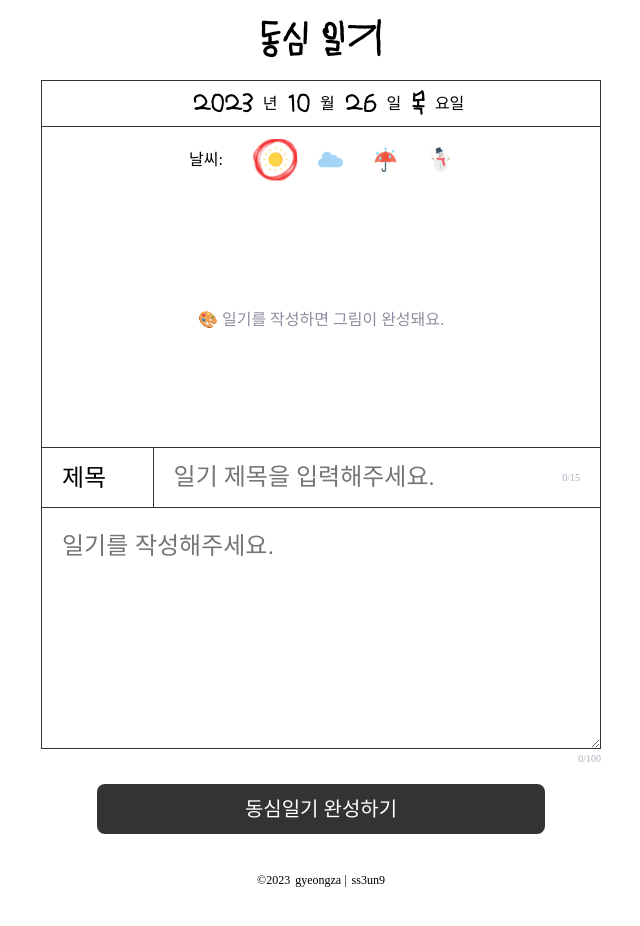
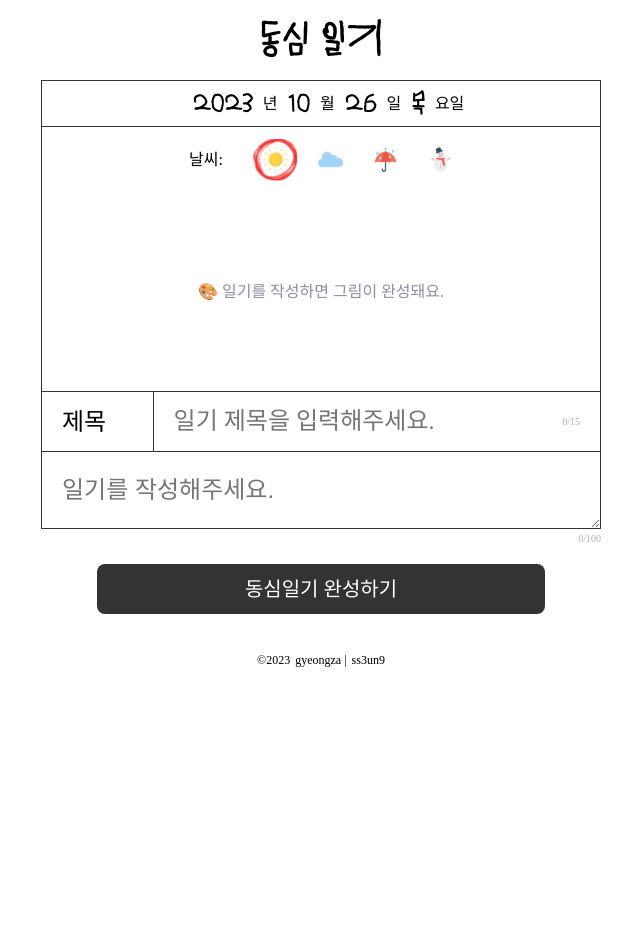
Before and after one commit to sketch-talk/dongsim-diary, a React (Vite) app in the folder frontend/: page / in a window 1280 px wide. Shown: the whole page, without its empty margins (319-959 px from the left). After the commit the page ends 800 px from the top, so only its background shows below. Built offline with nearby package versions, Linux system fonts and the light colour scheme; a web font is replaced by a local one.

Commit message:
design: 메인 화면 높이 수정

```diff
--- a/frontend/src/components/DiaryContents/DiaryContents.tsx
+++ b/frontend/src/components/DiaryContents/DiaryContents.tsx
@@ -143,7 +143,6 @@ const S = {
   `,
 
   WritingArea: styled.textarea`
-    min-height: 200px;
     padding: 20px;
 
     line-height: 1.5em;
--- a/frontend/src/pages/MainPage.tsx
+++ b/frontend/src/pages/MainPage.tsx
@@ -190,7 +190,7 @@ const S = {
     justify-content: center;
     align-items: center;
 
-    height: 256px;
+    height: 200px;
 
     color: var(--gray-500);
 
```
